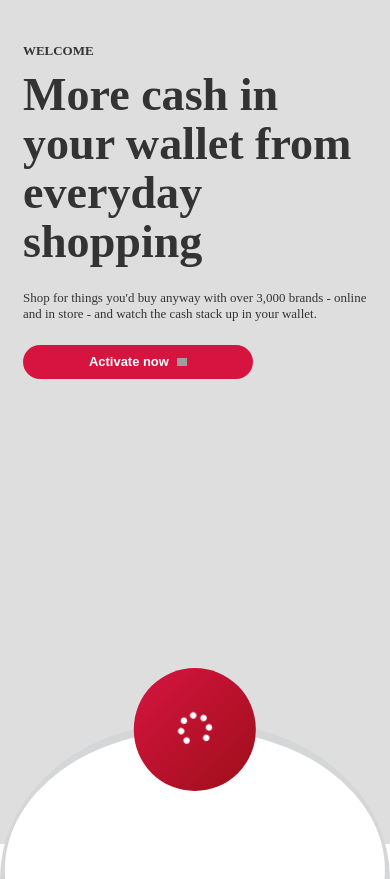
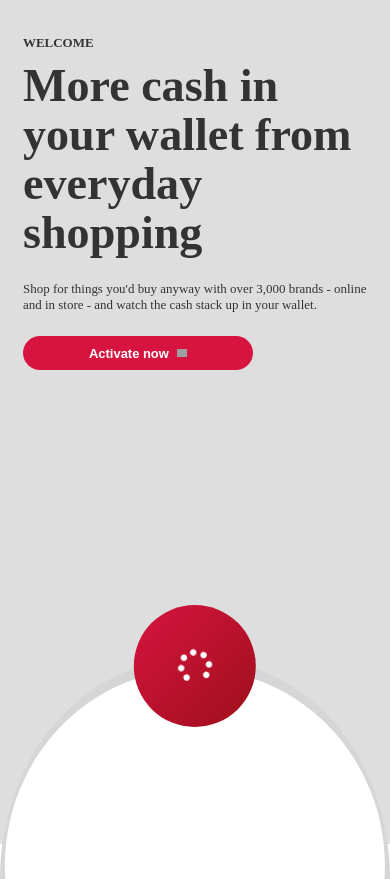
Before and after one commit to LukasV3/react-test-site, a Gatsby site: page / in a window 390 px wide. Built offline with nearby package versions, Linux system fonts and the light colour scheme; Gatsby itself is replaced by a stand-in of ours; no server answers; grey boxes are pictures that could not be loaded; a web font is replaced by a local one.

Commit message:
fixed issue of ProgressBar not being fully visible on mobile

```diff
--- a/src/components/Banner/styles.scss
+++ b/src/components/Banner/styles.scss
@@ -84,7 +84,7 @@
     flex-direction: column;
     width: 42rem;
     background-image: none;
-    margin: 3.75rem 2rem 0 2rem;
+    margin: 3rem 2rem 0 2rem;
   }
 }
 
@@ -102,6 +102,6 @@
 @media screen and (max-height: 615px) {
   .banner {
     margin: 0rem 2rem 0 2rem;
-    padding-top: 2rem;
+    padding-top: 1.5rem;
   }
 }
--- a/src/components/ProgressBar/styles.scss
+++ b/src/components/ProgressBar/styles.scss
@@ -83,6 +83,12 @@
   }
 }
 
+@media screen and (max-width: 415px) {
+  .progress-bar__body {
+    padding-bottom: 19rem;
+  }
+}
+
 @media screen and (max-height: 615px) {
   .progress-bar__body {
     padding-bottom: 10rem;
```
